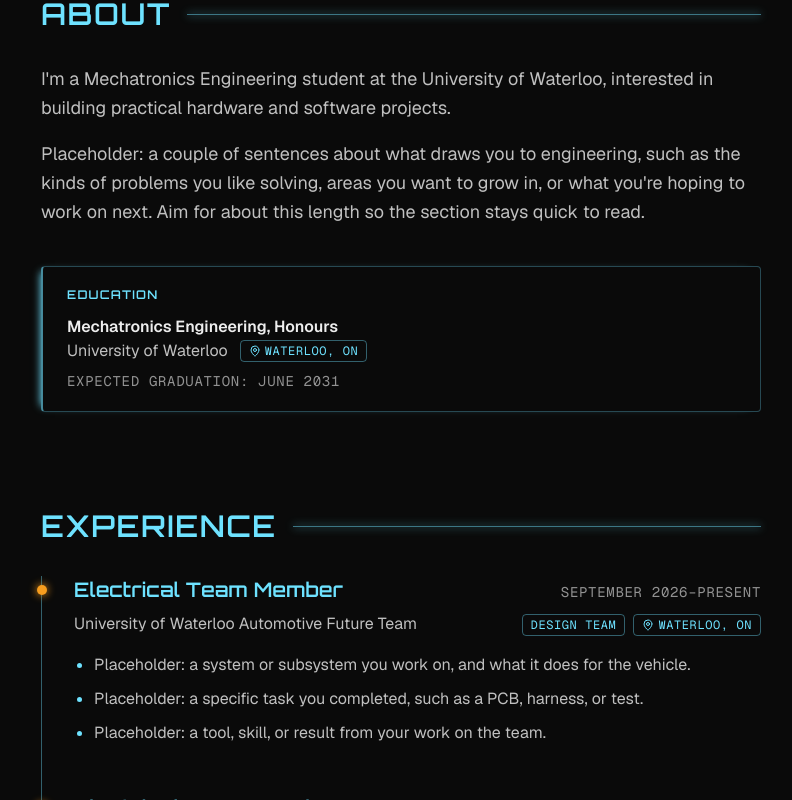
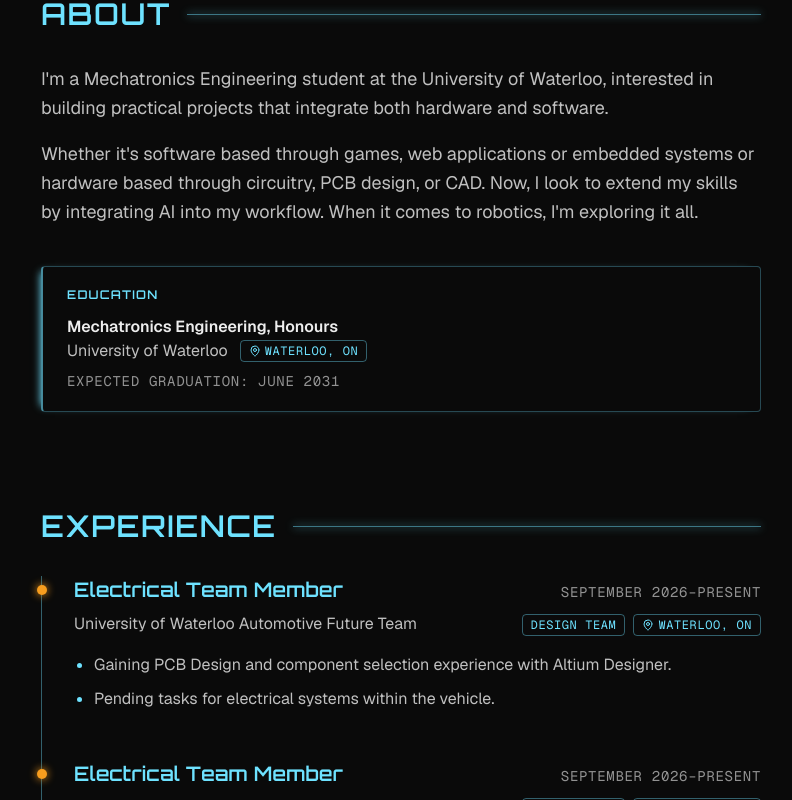
Before and after one commit to lmahendran/my-portfolio, a Next.js app: page / in a window 1280 px wide. Shown: the part 900-1700 px from the top of the page, without its empty margins (239-1031 px from the left). Built offline with nearby package versions, Linux system fonts and the light colour scheme.

Commit message:
Replaced remaining placeholders

```diff
--- a/components/About.tsx
+++ b/components/About.tsx
@@ -9,15 +9,14 @@ export default function About() {
                 <p>
                     I&apos;m a Mechatronics Engineering student at the
                     University of Waterloo, interested in building practical
-                    hardware and software projects.
+                    projects that integrate both hardware and software.
                 </p>
-                {/* TODO: replace this placeholder with your own second paragraph */}
                 <p>
-                    Placeholder: a couple of sentences about what draws you to
-                    engineering, such as the kinds of problems you like solving,
-                    areas you want to grow in, or what you&apos;re hoping to
-                    work on next. Aim for about this length so the section stays
-                    quick to read.
+                    Whether it&apos;s software based through games, web
+                    applications or embedded systems or hardware based through
+                    circuitry, PCB design, or CAD. Now, I look to extend my
+                    skills by integrating AI into my workflow. When it comes to
+                    robotics, I&apos;m exploring it all.
                 </p>
             </div>
             <div className="mt-10 rounded-sm border border-l-2 border-tron-cyan/30 border-l-tron-cyan/60 px-6 py-5 shadow-[-6px_0_8px_-6px_var(--tron-cyan)]">
--- a/components/Experience.tsx
+++ b/components/Experience.tsx
@@ -12,9 +12,8 @@ const roles: ExperienceEntryProps[] = [
         type: "Design Team",
         dates: "September 2026–Present",
         highlights: [
-            "Placeholder: a system or subsystem you work on, and what it does for the vehicle.",
-            "Placeholder: a specific task you completed, such as a PCB, harness, or test.",
-            "Placeholder: a tool, skill, or result from your work on the team.",
+            "Gaining PCB Design and component selection experience with Altium Designer.",
+            "Pending tasks for electrical systems within the vehicle.",
         ],
     },
     {
@@ -24,9 +23,8 @@ const roles: ExperienceEntryProps[] = [
         type: "Design Team",
         dates: "September 2026–Present",
         highlights: [
-            "Placeholder: a system or subsystem you work on, and what it does for the car.",
-            "Placeholder: a specific task you completed, such as a PCB, harness, or test.",
-            "Placeholder: a tool, skill, or result from your work on the team.",
+            "Gaining PCB Design and component selection experience with Altium Designer.",
+            "Pending tasks for electrical systems within the vehicle.",
         ],
     },
     {
--- a/components/Projects.tsx
+++ b/components/Projects.tsx
@@ -13,6 +13,7 @@ const projects: ProjectCardProps[] = [
     },
     {
         name: "Design Challenge Project",
+        organization: "UW IDEAs Clinic",
         date: "August 2026",
         description:
             "Created a web application paired with a USB-powered node to help a university student score a study environment. The team received runner-up recognition at the UWaterloo IDEAs Clinic.",
```
